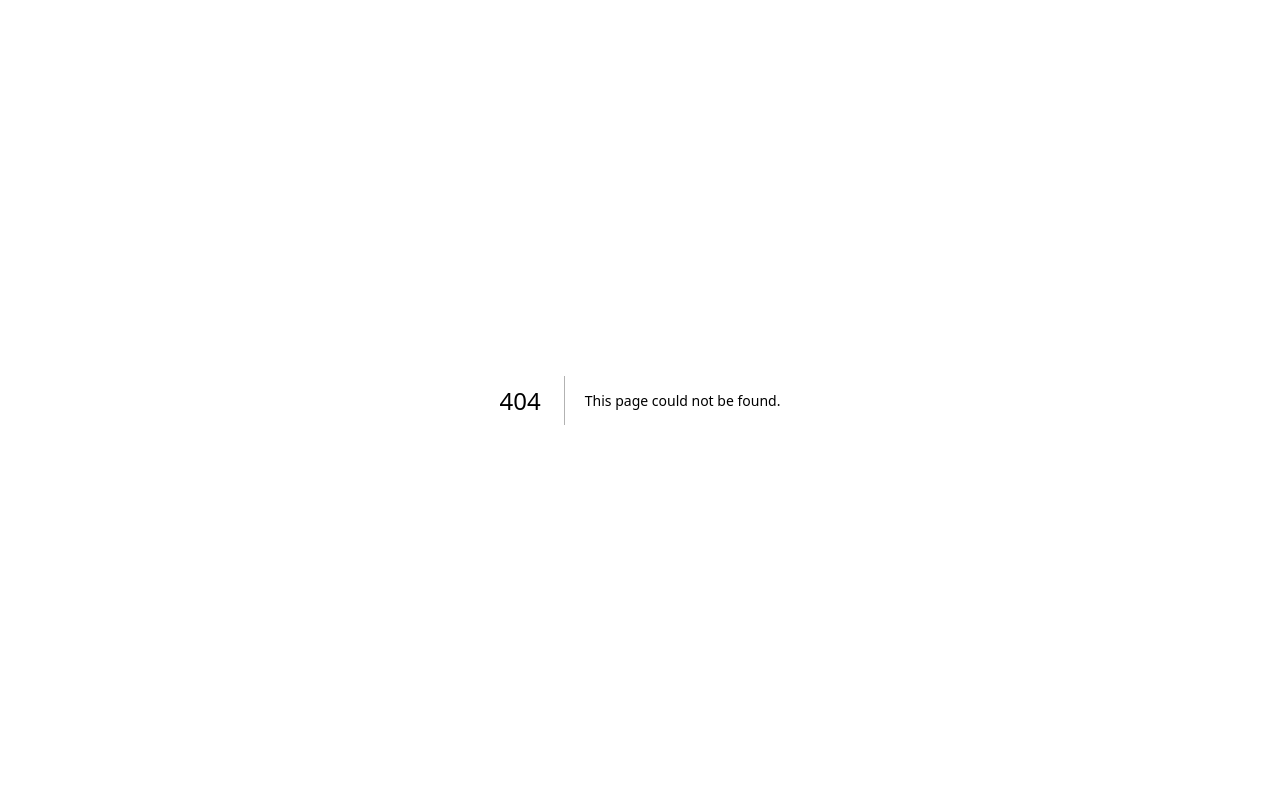
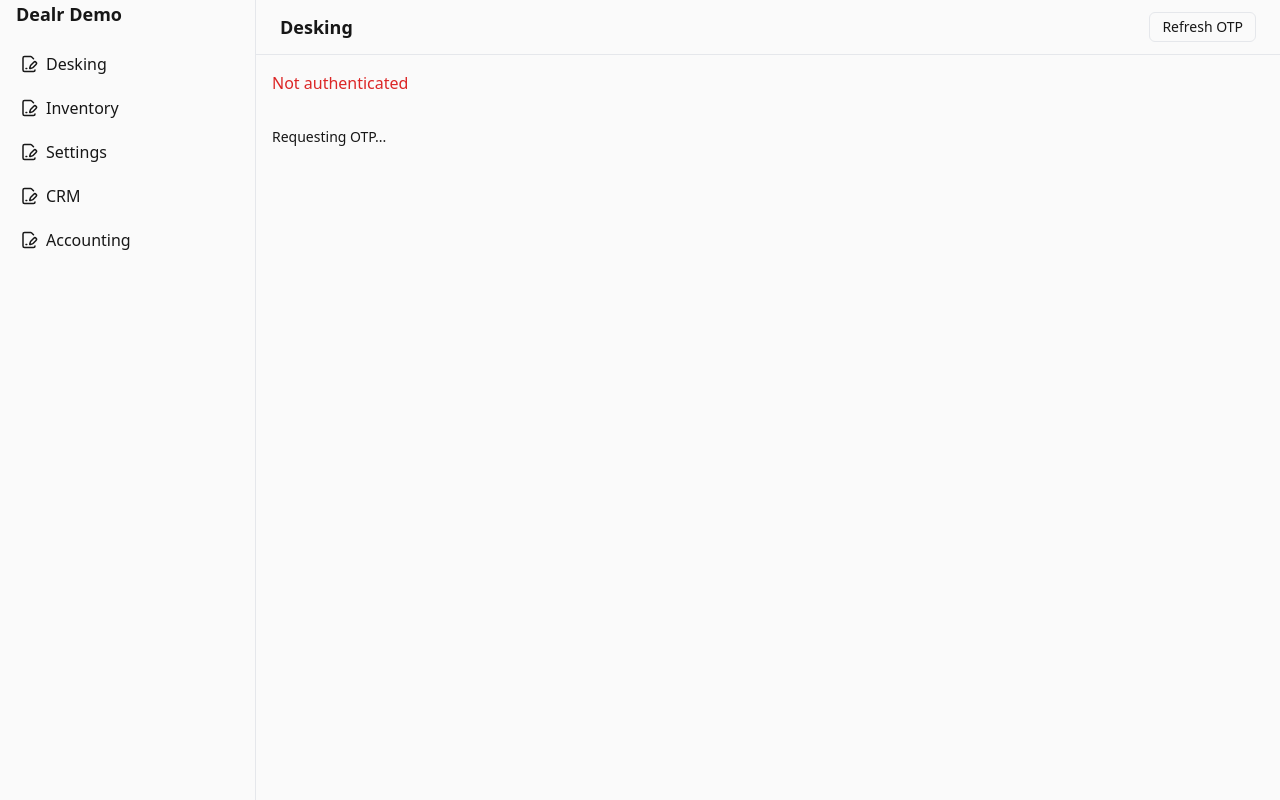
Before and after one commit to mevanso01/peakblue_hub2.0_shell, a Next.js app: page /app/accounting in a window 1280 px wide. Before the commit this address had no page. Built offline with nearby package versions, Linux system fonts and the light colour scheme; no server answers.

Commit message:
update for crm and settings, accounting

```diff
--- /dev/null
+++ b/app/api/accounting/otp/route.ts
@@ -0,0 +1,17 @@
+import { NextRequest, NextResponse } from 'next/server'
+import { COOKIE_COREAPI_JWT } from '@/lib/cookies'
+import { coreapiGetOtp, EMBED_BASE } from '@/lib/coreapi'
+
+export async function POST(req: NextRequest){
+  const jwt = req.cookies.get(COOKIE_COREAPI_JWT)?.value
+  if(!jwt) return NextResponse.json({error:'Not authenticated'}, {status:401})
+  try{
+    const data = await coreapiGetOtp(jwt)
+    const otp = data?.otp || data?.content?.otp || data?.data?.otp
+    if(!otp) return NextResponse.json({error:'No OTP in response'}, {status:400})
+    const embedUrl = `${EMBED_BASE}/accounting-embed?otp=${encodeURIComponent(otp)}`
+    return NextResponse.json({ otp, embedUrl })
+  }catch(e:any){
+    return NextResponse.json({error: e.message || 'OTP error'}, {status: 400})
+  }
+}
--- /dev/null
+++ b/app/api/crm/otp/route.ts
@@ -0,0 +1,17 @@
+import { NextRequest, NextResponse } from 'next/server'
+import { COOKIE_COREAPI_JWT } from '@/lib/cookies'
+import { coreapiGetOtp, EMBED_BASE } from '@/lib/coreapi'
+
+export async function POST(req: NextRequest){
+  const jwt = req.cookies.get(COOKIE_COREAPI_JWT)?.value
+  if(!jwt) return NextResponse.json({error:'Not authenticated'}, {status:401})
+  try{
+    const data = await coreapiGetOtp(jwt)
+    const otp = data?.otp || data?.content?.otp || data?.data?.otp
+    if(!otp) return NextResponse.json({error:'No OTP in response'}, {status:400})
+    const embedUrl = `${EMBED_BASE}/crm-embed?otp=${encodeURIComponent(otp)}`
+    return NextResponse.json({ otp, embedUrl })
+  }catch(e:any){
+    return NextResponse.json({error: e.message || 'OTP error'}, {status: 400})
+  }
+}
--- /dev/null
+++ b/app/api/settings/otp/route.ts
@@ -0,0 +1,17 @@
+import { NextRequest, NextResponse } from 'next/server'
+import { COOKIE_COREAPI_JWT } from '@/lib/cookies'
+import { coreapiGetOtp, EMBED_BASE } from '@/lib/coreapi'
+
+export async function POST(req: NextRequest){
+  const jwt = req.cookies.get(COOKIE_COREAPI_JWT)?.value
+  if(!jwt) return NextResponse.json({error:'Not authenticated'}, {status:401})
+  try{
+    const data = await coreapiGetOtp(jwt)
+    const otp = data?.otp || data?.content?.otp || data?.data?.otp
+    if(!otp) return NextResponse.json({error:'No OTP in response'}, {status:400})
+    const embedUrl = `${EMBED_BASE}/settings-embed?otp=${encodeURIComponent(otp)}`
+    return NextResponse.json({ otp, embedUrl })
+  }catch(e:any){
+    return NextResponse.json({error: e.message || 'OTP error'}, {status: 400})
+  }
+}
--- /dev/null
+++ b/app/app/accounting/page.tsx
@@ -0,0 +1,50 @@
+'use client'
+import { EMBED_BASE } from '@/lib/coreapi'
+import * as React from 'react'
+
+export default function AccountingPage() {
+  const [src, setSrc] = React.useState<string | null>(null)
+  const [error, setError] = React.useState<string | null>(null)
+
+  const getOtp = async () => {
+    try {
+      const res = await fetch('/api/accounting/otp', { method: 'POST' })
+      const data = await res.json()
+      if (!res.ok) throw new Error(data.error || 'OTP error')
+      setSrc(data.embedUrl)
+    } catch (e: any) {
+      setError(e.message)
+    }
+  }
+
+  React.useEffect(() => {
+    getOtp()
+  }, [])
+
+  return (
+    <div className="flex flex-col flex-1 overflow-hidden">
+      {/* Page header */}
+      <div className="flex items-center justify-between border-b bg-background px-6 py-3">
+        <h1 className="text-lg font-semibold">Desking</h1>
+        <button
+          onClick={getOtp}
+          className="rounded-md border px-3 py-1 text-sm hover:bg-muted"
+        >
+          Refresh OTP
+        </button>
+      </div>
+
+      {/* Iframe fills the rest */}
+      <div>{src}</div>
+
+      <div className="flex-1 overflow-hidden bg-muted/5">
+        {error && <p className="text-red-600 p-4">{error}</p>}
+        {src ? (
+          <iframe src={src} className="h-full w-full border-0" />
+        ) : (
+          <p className="p-4 text-sm text-muted-foreground">Requesting OTP...</p>
+        )}
+      </div>
+    </div>
+  )
+}
--- /dev/null
+++ b/app/app/crm/page.tsx
@@ -0,0 +1,50 @@
+'use client'
+import { EMBED_BASE } from '@/lib/coreapi'
+import * as React from 'react'
+
+export default function CrmPage() {
+  const [src, setSrc] = React.useState<string | null>(null)
+  const [error, setError] = React.useState<string | null>(null)
+
+  const getOtp = async () => {
+    try {
+      const res = await fetch('/api/crm/otp', { method: 'POST' })
+      const data = await res.json()
+      if (!res.ok) throw new Error(data.error || 'OTP error')
+      setSrc(data.embedUrl)
+    } catch (e: any) {
+      setError(e.message)
+    }
+  }
+
+  React.useEffect(() => {
+    getOtp()
+  }, [])
+
+  return (
+    <div className="flex flex-col flex-1 overflow-hidden">
+      {/* Page header */}
+      <div className="flex items-center justify-between border-b bg-background px-6 py-3">
+        <h1 className="text-lg font-semibold">Desking</h1>
+        <button
+          onClick={getOtp}
+          className="rounded-md border px-3 py-1 text-sm hover:bg-muted"
+        >
+          Refresh OTP
+        </button>
+      </div>
+
+      {/* Iframe fills the rest */}
+      <div>{src}</div>
+
+      <div className="flex-1 overflow-hidden bg-muted/5">
+        {error && <p className="text-red-600 p-4">{error}</p>}
+        {src ? (
+          <iframe src={src} className="h-full w-full border-0" />
+        ) : (
+          <p className="p-4 text-sm text-muted-foreground">Requesting OTP...</p>
+        )}
+      </div>
+    </div>
+  )
+}
--- /dev/null
+++ b/app/app/settings/page.tsx
@@ -0,0 +1,50 @@
+'use client'
+import { EMBED_BASE } from '@/lib/coreapi'
+import * as React from 'react'
+
+export default function SettingsPage() {
+  const [src, setSrc] = React.useState<string | null>(null)
+  const [error, setError] = React.useState<string | null>(null)
+
+  const getOtp = async () => {
+    try {
+      const res = await fetch('/api/settings/otp', { method: 'POST' })
+      const data = await res.json()
+      if (!res.ok) throw new Error(data.error || 'OTP error')
+      setSrc(data.embedUrl)
+    } catch (e: any) {
+      setError(e.message)
+    }
+  }
+
+  React.useEffect(() => {
+    getOtp()
+  }, [])
+
+  return (
+    <div className="flex flex-col flex-1 overflow-hidden">
+      {/* Page header */}
+      <div className="flex items-center justify-between border-b bg-background px-6 py-3">
+        <h1 className="text-lg font-semibold">Desking</h1>
+        <button
+          onClick={getOtp}
+          className="rounded-md border px-3 py-1 text-sm hover:bg-muted"
+        >
+          Refresh OTP
+        </button>
+      </div>
+
+      {/* Iframe fills the rest */}
+      <div>{src}</div>
+
+      <div className="flex-1 overflow-hidden bg-muted/5">
+        {error && <p className="text-red-600 p-4">{error}</p>}
+        {src ? (
+          <iframe src={src} className="h-full w-full border-0" />
+        ) : (
+          <p className="p-4 text-sm text-muted-foreground">Requesting OTP...</p>
+        )}
+      </div>
+    </div>
+  )
+}
--- a/components/sidebar.tsx
+++ b/components/sidebar.tsx
@@ -6,6 +6,9 @@ import { FileSignature } from 'lucide-react'
 const items = [
   { href: '/app/desking', label: 'Desking', icon: FileSignature },
   { href: '/app/inventory', label: 'Inventory', icon: FileSignature },
+  { href: '/app/settings', label: 'Settings', icon: FileSignature },
+  { href: '/app/crm', label: 'CRM', icon: FileSignature },
+  { href: '/app/accounting', label: 'Accounting', icon: FileSignature },
 ]
 
 export default function Sidebar() {
```
